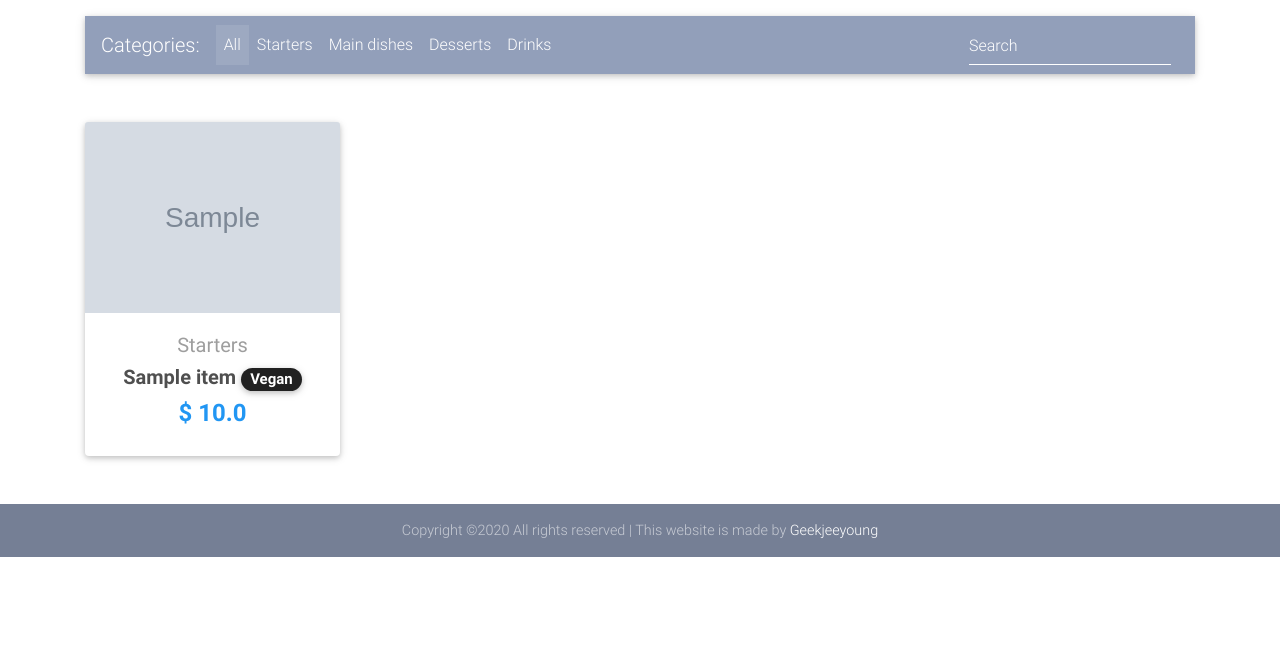
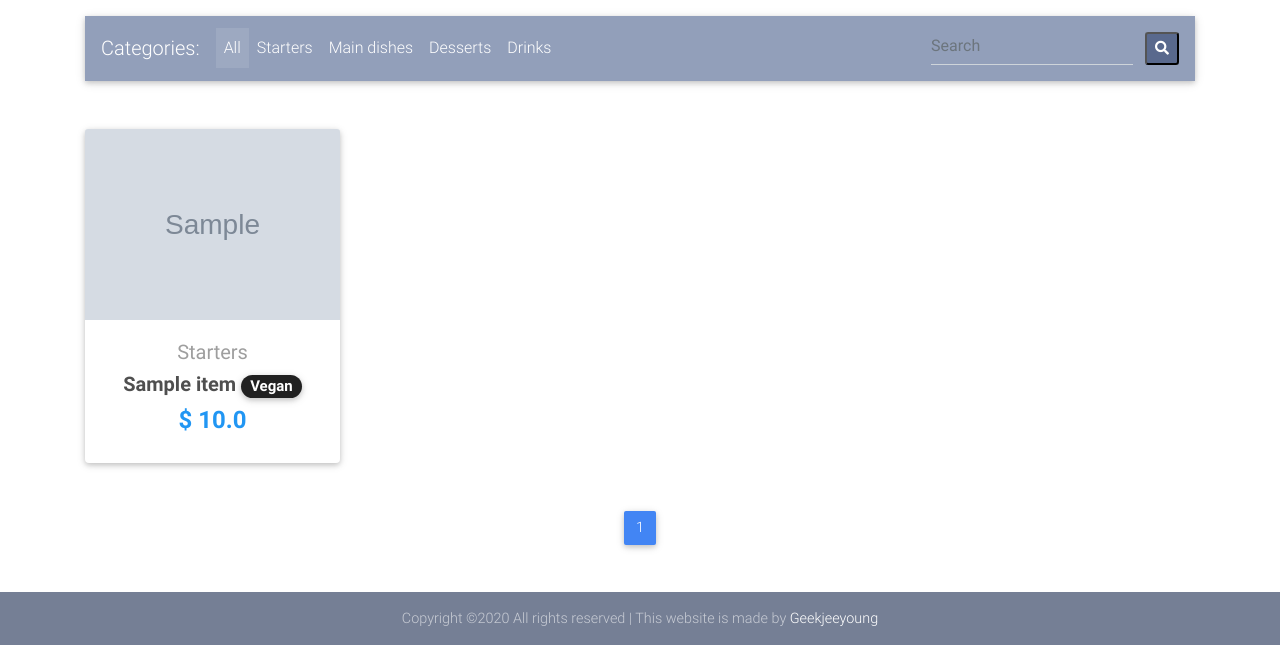
Before and after one commit to hancandice/eshop, a Django app: page / in a window 1280 px wide. Shown: the part 552-1197 px from the top of the page. Before the commit the page ends 1109 px from the top, so only its background shows below. Run offline with Django 3.2, Linux system fonts and the light colour scheme; tables that the repository leaves empty hold one stand-in row (values such as "Sample post"); grey boxes marked "Sample" are stand-in pictures; some libraries are stand-ins or nearby versions.

Commit message:
Add search feature

```diff
--- a/core/urls.py
+++ b/core/urls.py
@@ -3,7 +3,7 @@ from . import views
 
 app_name = "core"
 urlpatterns = [
-    path('', views.HomeView.as_view(), name="homepage"),
+    path('', views.index, name="homepage"),
     path('checkout/', views.CheckoutView.as_view(), name="checkout"),
     path('order-summary/', views.OrderSummaryView.as_view(), name="order-summary"),
     path('product/<slug>/', views.ItemDetailView.as_view(), name="product"),
--- a/core/views.py
+++ b/core/views.py
@@ -1,19 +1,37 @@
 import stripe
-
+from django.core.paginator import Paginator
+from django.db.models import Q, Count
 from django.conf import settings
 from django.contrib import messages
 from django.core.exceptions import ObjectDoesNotExist
 from django.contrib.auth.decorators import login_required
 from django.contrib.auth.mixins import LoginRequiredMixin
-from django.shortcuts import render, get_object_or_404
-from django.shortcuts import redirect
+from django.shortcuts import render, get_object_or_404, redirect
 from django.utils import timezone
-from django.views.generic import ListView, DetailView, View
+from django.views.generic import DetailView, View
 from .models import Item, OrderItem, Order, BillingAddress, Payment, Coupon
 from .forms import CheckoutForm, CouponForm
 
 stripe.api_key = settings.STRIPE_SECRET_KEY
 STRIPE_PUBLIC_KEY = settings.STRIPE_PUBLISHABLE_KEY
+
+
+def index(request):
+    page = request.GET.get('page', '1')
+    kw = request.GET.get('kw', '')
+    item_list = Item.objects.order_by('-create_date')
+    if kw:
+        item_list = item_list.filter(
+            Q(title__icontains=kw) |
+            Q(category__icontains=kw) |
+            Q(label__icontains=kw) |
+            Q(description__icontains=kw)
+        ).distinct()
+
+    paginator = Paginator(item_list, 8)
+    page_obj = paginator.get_page(page)
+    context = {'page_obj': page_obj, 'page': page, 'kw': kw}
+    return render(request, 'home.html', context)
 
 
 class CheckoutView(View):
@@ -93,7 +111,8 @@ class PaymentView(View):
             }
             return render(self.request, "payment.html", context)
         else:
-            messages.warning(self.request, "You have not added a billing address.")
+            messages.warning(
+                self.request, "You have not added a billing address.")
             return redirect("core:checkout")
 
     def post(self, *args, **kwargs):
@@ -164,13 +183,6 @@ class PaymentView(View):
             return redirect("/")
         except ObjectDoesNotExist:
             return redirect("core:order-summary")
-
-
-class HomeView(ListView):
-    model = Item
-    paginate_by = 8
-    template_name = "home.html"
-    ordering = ['-create_date']
 
 
 class OrderSummaryView(LoginRequiredMixin, View):
@@ -294,12 +306,14 @@ class AddCouponView(View):
                 try:
                     coupon = Coupon.objects.get(code=code)
                 except ObjectDoesNotExist:
-                    messages.warning(self.request, "This coupon does not exist.")
+                    messages.warning(
+                        self.request, "This coupon does not exist.")
                     return redirect("core:checkout")
                 order.coupon = coupon
                 order.save()
                 messages.success(self.request, "Successfully added coupon.")
                 return redirect("core:checkout")
             else:
-                messages.warning(self.request, "You do not have an active order.")
+                messages.warning(
+                    self.request, "You do not have an active order.")
                 return redirect("core:order-summary")
--- a/templates/base.html
+++ b/templates/base.html
@@ -100,6 +100,7 @@
       // Animations initialization
       new WOW().init();
     </script>
-    {% block script %} {% endblock script %}
+    {% block script %}
+    {% endblock script %}
   </body>
 </html>
--- a/templates/home.html
+++ b/templates/home.html
@@ -226,16 +226,24 @@
         </ul>
         <!-- Links -->
 
-        <form class="form-inline">
+        <div class="form-inline float-right">
           <div class="md-form my-0">
             <input
-              class="form-control mr-sm-2"
+              class="form-control kw mr-sm-2"
               type="text"
+              value="{{ kw|default_if_none:'' }}"
               placeholder="Search"
               aria-label="Search"
             />
+            <button
+              class="btn-floating btn-sm btn-mdb-color"
+              type="button"
+              id="btnSearch"
+            >
+              <i class="fas fa-search"></i>
+            </button>
           </div>
-        </form>
+        </div>
       </div>
       <!-- Collapsible content -->
     </nav>
@@ -245,7 +253,8 @@
     <section class="text-center mb-4">
       <!--Grid row-->
       <div class="row wow fadeIn">
-        {% for item in object_list %}
+        {% if page_obj %}
+        {% for item in page_obj %}
         <div class="col-lg-3 col-md-6 mb-4">
           <!--Card-->
           <div class="card">
@@ -267,20 +276,22 @@
             <div class="card-body text-center">
               <!--Category & Title-->
               <a href="" class="grey-text">
-                <h5>{{ item.get_category_display }}</h5>
+                <h5> {{ item.get_category_display }} </h5>
               </a>
               <h5>
                 <strong>
                   <a href="{{ item.get_absolute_url }}" class="dark-grey-text"
                     >{{ item.title }}
                     {% if item.discount_price %}
-                    <span class="badge badge-pill danger-color-dark text-uppercase">
+                    <span
+                      class="badge badge-pill danger-color-dark text-uppercase"
+                    >
                       sale
                     </span>
                     {% endif %}
                     {% if item.label %}
                     <span class="badge badge-pill bg-dark">
-                      {{ item.get_label_display }}
+                       {{ item.get_label_display }}
                     </span>
                     {% endif %}
                   </a>
@@ -301,20 +312,20 @@
           <!--Card-->
         </div>
         {% endfor %}
+        {% endif %}
       </div>
       <!--Grid row-->
     </section>
     <!--Section: Products v.3-->
-
     <!--Pagination-->
-    {% if is_paginated %}
     <nav class="d-flex justify-content-center wow fadeIn">
       <ul class="pagination pg-blue">
         {% if page_obj.has_previous %}
         <li class="page-item">
           <a
             class="page-link"
-            href="?page={{ page_obj.previous_page_number }}"
+            data-page="{{ page_obj.previous_page_number }}"
+            href="#"
             aria-label="Previous"
           >
             <span aria-hidden="true">&laquo;</span>
@@ -326,14 +337,14 @@
         {% if pageNumber >= page_obj.number|add:-5 and pageNumber <= page_obj.number|add:5 %}
         {% if pageNumber == page_obj.number %}
         <li class="page-item active">
-          <a class="page-link" href="#"
+          <a class="page-link" data-page="{{ pageNumber }}" href="#"
             >{{ page_obj.number }}
             <span class="sr-only">(current)</span>
           </a>
         </li>
         {% else %}
         <li class="page-item">
-          <a class="page-link" href="?page={{ pageNumber }}"
+          <a class="page-link" data-page="{{ pageNumber }}" href="#"
             >{{ pageNumber }}
           </a>
         </li>
@@ -344,7 +355,8 @@
         <li class="page-item">
           <a
             class="page-link"
-            href="?page={{ page_obj.next_page_number }}"
+            data-page="{{ page_obj.next_page_number }}"
+            href="#"
             aria-label="Next"
           >
             <span aria-hidden="true">&raquo;</span>
@@ -354,9 +366,37 @@
         {% endif %}
       </ul>
     </nav>
-    {% endif %}
   </div>
 </main>
 <!--Main layout-->
 
+<form id="searchForm" method="get" action="{% url 'core:homepage' %}">
+  <input type="hidden" id="kw" name="kw" value="{{ kw|default_if_none:'' }}" />
+  <input type="hidden" id="page" name="page" value="{{ page }}" />
+</form>
+
 {% endblock content %}
+{% block script %}
+<script type="text/javascript">
+  $(document).ready(function () {
+    $(".page-link").on("click", function () {
+      $("#page").val($(this).data("page"));
+      $("#searchForm").submit();
+    });
+
+    $("#btnSearch").on("click", function () {
+      $("#kw").val($(".kw").val());
+      $("#page").val(1); // 검색버튼을 클릭할 경우 1페이지부터 조회한다.
+      $("#searchForm").submit();
+    });
+
+    $(".kw").on("keypress", function(e) {
+      if(e.which == 13) {
+        $("#kw").val($(".kw").val());
+        $("#page").val(1); // 검색버튼을 클릭할 경우 1페이지부터 조회한다.
+        $("#searchForm").submit();
+      }
+    });
+  });
+</script>
+{% endblock script %}
```
